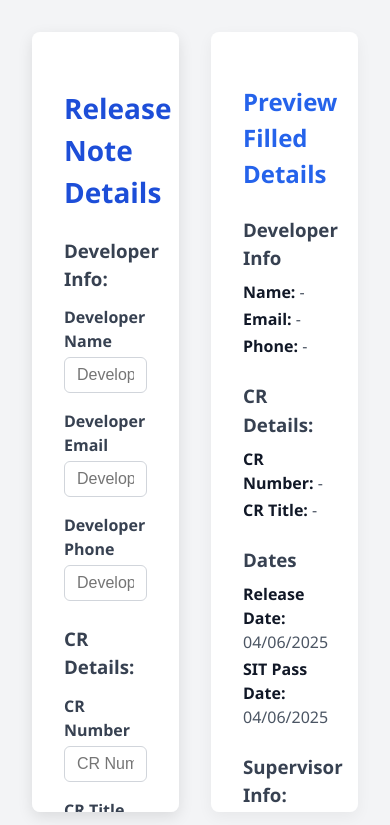
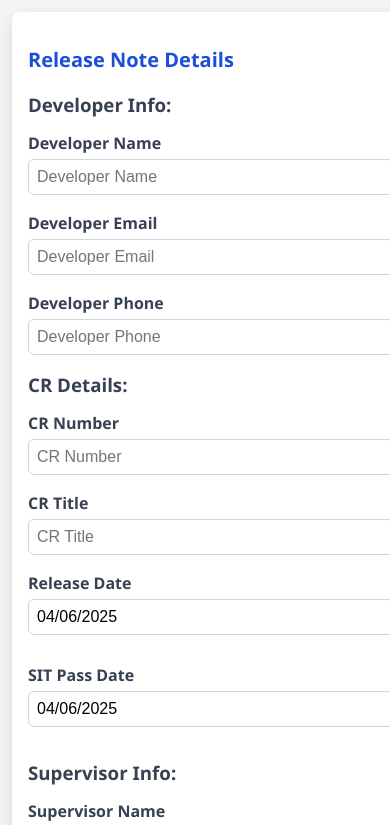
Before and after one commit to KoushikwebDev/generate-rn-excel, a React (Vite) app: page / in a window 390 px wide. Shown: the top 825 px of the page. Built offline with nearby package versions, Linux system fonts and the light colour scheme.

Commit message:
updated the css for responsive design

```diff
--- a/src/App.css
+++ b/src/App.css
@@ -145,3 +145,114 @@ label {
 .preview-group p strong {
   color: #111827;
 }
+
+
+/* mobile */
+
+/* Mobile Responsive Styles */
+@media (max-width: 768px) {
+  .app-container {
+    flex-direction: column;
+    height: auto;
+    min-height: 100vh;
+    padding: 1rem;
+    gap: 1rem;
+  }
+
+  .form-section,
+  .preview-section {
+    flex: none;
+    width: 100%;
+    padding: 1.25rem;
+  }
+
+  .form-title {
+    font-size: 1.5rem;
+    margin-bottom: 1rem;
+  }
+
+  .section-title {
+    margin-top: 1rem;
+  }
+
+  .date-grid {
+    grid-template-columns: 1fr;
+    gap: 0.75rem;
+  }
+
+  .submit-btn {
+    margin-top: 1rem;
+  }
+
+  .preview-title {
+    font-size: 1.25rem;
+    margin-bottom: 1rem;
+  }
+}
+
+@media (max-width: 480px) {
+  .app-container {
+    padding: 0.75rem;
+  }
+
+  .form-section,
+  .preview-section {
+    padding: 1rem;
+  }
+
+  .form-title {
+    font-size: 1.25rem;
+  }
+
+  .input-field {
+    padding: 0.5rem;
+  }
+
+  .submit-btn {
+    padding: 0.75rem;
+  }
+}
+
+/* Additional responsive tweaks for very small screens */
+@media (max-width: 360px) {
+  .form-title,
+  .preview-title {
+    font-size: 1.1rem;
+  }
+
+  .section-title {
+    font-size: 0.95rem;
+  }
+
+  label {
+    font-size: 0.9rem;
+  }
+
+  .input-field {
+    font-size: 0.9rem;
+  }
+
+  .preview-group p {
+    font-size: 0.9rem;
+  }
+}
+
+/* Prevent zooming on form inputs on mobile */
+@media (max-width: 768px) {
+  select,
+  textarea,
+  input[type="text"],
+  input[type="email"],
+  input[type="tel"],
+  input[type="date"] {
+    font-size: 16px;
+  }
+}
+
+/* Fix for iOS Safari input zoom issue */
+@supports (-webkit-touch-callout: none) {
+  input,
+  textarea {
+    font-size: 16px;
+  }
+}
```
